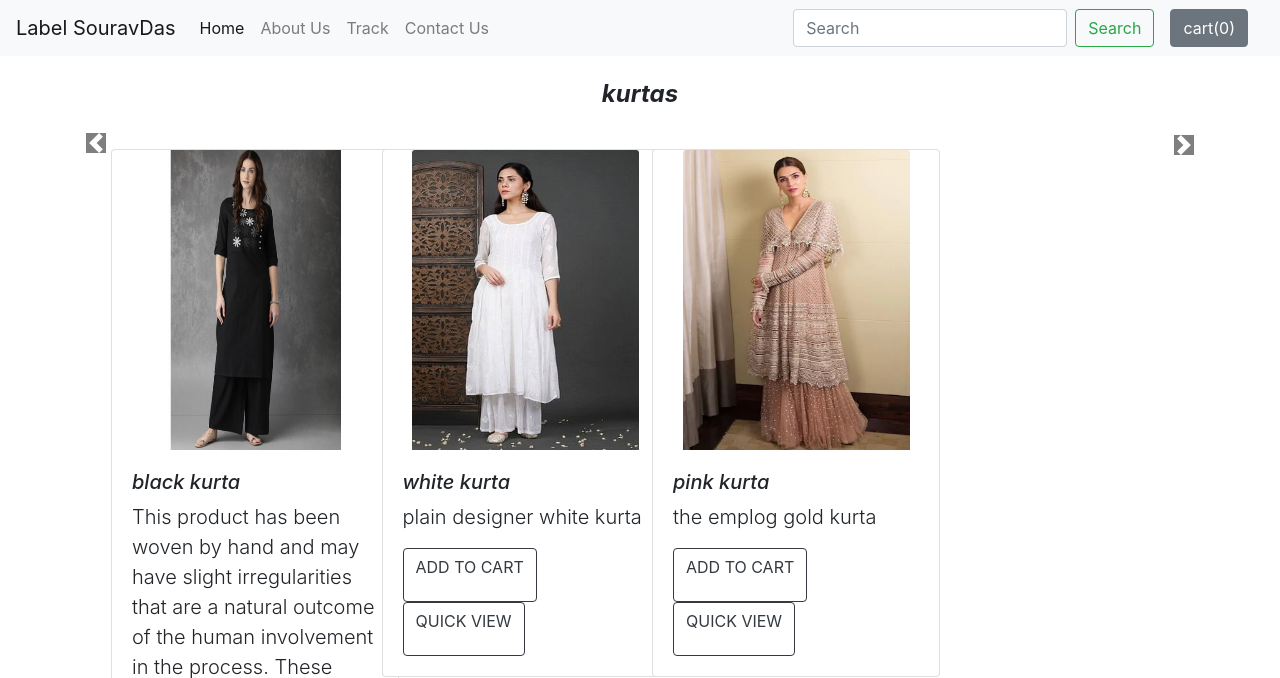
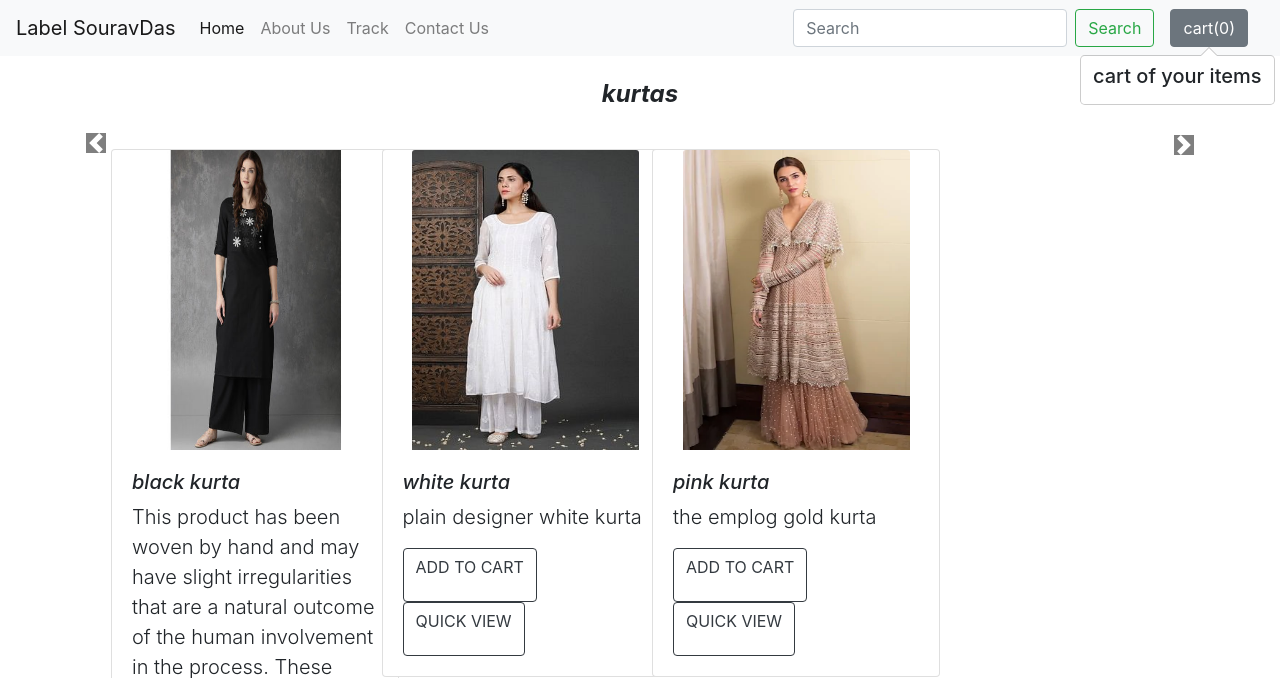
Before and after one commit to giridhar7889/label-, a Django app: page /shop/ in a window 1280 px wide. Shown: the top 678 px of the page. Run offline with Django 3.2, Linux system fonts and the light colour scheme; data comes from the database, SQL or seed files in the repository; both versions use the stored data as it was after the commit; some libraries are stand-ins or nearby versions.

Commit message:
added checkout option and functionality

```diff
--- a/shop/templates/shop/index.html
+++ b/shop/templates/shop/index.html
@@ -65,7 +65,7 @@
                         <div class="card align-items-center" style="width: 18rem;">
                             <img src='/media/{{ i.image }}' class="card-img-top" alt="...">
                             <div class="card-body">
-                                <h5 class="font-italic">{{i.product_name }}</h5>
+                                <h5 class="font-italic"  id="namepr{{ i.id }}" >{{i.product_name }}</h5>
                                 <p class="lead">{{ i.desc }}</p>
 
                                 <span id="divpr{{i.id}}" class="divpr">
@@ -107,26 +107,34 @@
 {% endblock%}
 {% block js %}
 <script>
-
+//findout cart items from local storage
     if(localStorage.getItem("cart")== null){
     var cart={};
     }
     else
     {
     cart=JSON.parse(localStorage.getItem("cart"));
-    document.getElementById("cart").innerHTML= Object.keys(cart).length;
+
+
     updateCart(cart);
     }
 
 
-    $('.cart').click(function() {
+   // $('.cart').click(function() {
+    $('.divpr').on('click', 'button.cart', function(){
     var idstr = this.id.toString();
+    console.log(idstr);
     if (cart[idstr] != undefined) {
-        cart[idstr] = cart[idstr] + 1;
+        qty=cart[idstr][0]+1;
+
     } else {
-        cart[idstr] = 1;
+        qty=1;
+       name = document.querySelector('#'+'name'+idstr).innerHTML;
+        cart[idstr] = [qty,name];
     }
     updateCart(cart);   // Calling the function
+
+    console.log(cart);
 
 });
 
@@ -134,33 +142,75 @@
 
 
    $('#popcart').popover();
-   document.getElementById("popcart").setAttribute("data-content","<h5>cart</h5>");
+
+updatepopover(cart);
+function updatepopover(cart)
+{
+    console.log("in updatepopover");
+    var popstr="";
+    popstr=popstr+"<h5> cart of your items </h5><div class=' mx-2 my-2'>";
+    var i=1;
+
+    for(var item in cart){
+        console.log("name"+item);
+
+
+        popstr=popstr+"<b>"+i+"."+"</b>";
+        popstr=popstr+document.querySelector("#"+"name"+item).innerHTML.slice(0,19)+".....Qty:"+cart[item][0]+"<br>";
+        i=i+1;
+
+
+    }
+
+    popstr = popstr + "</div> <a href='/shop/checkout'><button class='btn btn-primary' id ='checkout'>Checkout</button></a> <button class='btn btn-primary' onclick='clearCart()' id ='clearCart'>Clear Cart</button>     "
+    console.log(popstr);
+        document.getElementById("popcart").setAttribute("data-content",popstr);
+        $('#popcart').popover('show');
+}
+function clearCart() {
+    cart = JSON.parse(localStorage.getItem('cart'));
+    for (var item in cart) {
+        document.querySelector('#'+'div' + item).innerHTML = '<button id="' + item + '" type="button"  class="btn btn-outline-dark cart"><p class="text-uppercase">Add To Cart</p></button>'
+
+    }
+    localStorage.clear();
+    cart = {};
+    updateCart(cart);
+}
+
+
 
 function updateCart(cart) {
+    var sum=0;
     for (var item in cart) {
-      document.getElementById('div' + item).innerHTML = "<button id='minus" + item + ">-</button>
-      <span id='val" + item + "''>" + cart[item] + "</span> <button id='plus" + item + "> + </button>";
+       console.log(item);
+        sum=sum+cart[item][0];
+
+        document.querySelector('#'+'div' + item).innerHTML = "<button id='minus" + item + "' class='btn btn-primary minus'>-</button> <span id='val" + item + "''>" + cart[item][0] + "</span> <button id='plus" + item + "' class='btn btn-primary plus'> + </button>";
+
+
     }
     localStorage.setItem('cart', JSON.stringify(cart));
-    document.getElementById('cart').innerHTML = Object.keys(cart).length;
+    document.querySelector('#'+'cart').innerHTML =sum;
     console.log(cart);
+    updatepopover(cart);
 }
 // If plus or minus button is clicked, change the cart as well as the display value
 $('.divpr').on("click", "button.minus", function() {
     a = this.id.slice(7, );
-    cart['pr' + a] = cart['pr' + a] - 1;
-    cart['pr' + a] = Math.max(0, cart['pr' + a]);
-    document.getElementById('valpr' + a).innerHTML = cart['pr' + a];
+    console.log(a);
+    cart['pr' + a][0] = cart['pr' + a][0] - 1;
+    cart['pr' + a][0] = Math.max(0, cart['pr' + a][0]);
+    document.getElementById('valpr' + a).innerHTML = cart['pr' + a][0];
     updateCart(cart);
 });
 $('.divpr').on("click", "button.plus", function() {
     a = this.id.slice(6, );
-    cart['pr' + a] = cart['pr' + a] + 1;
-    document.getElementById('valpr' + a).innerHTML = cart['pr' + a];
+    cart['pr' + a][0] = cart['pr' + a][0] + 1;
+    document.getElementById('valpr' + a).innerHTML = cart['pr' + a][0];
     updateCart(cart);
 });
 
 
-
 </script>
 {% endblock %}
```
Also changed, not shown: shop/templates/shop/checkout.html (+94 -2 lines), db.sqlite3.
